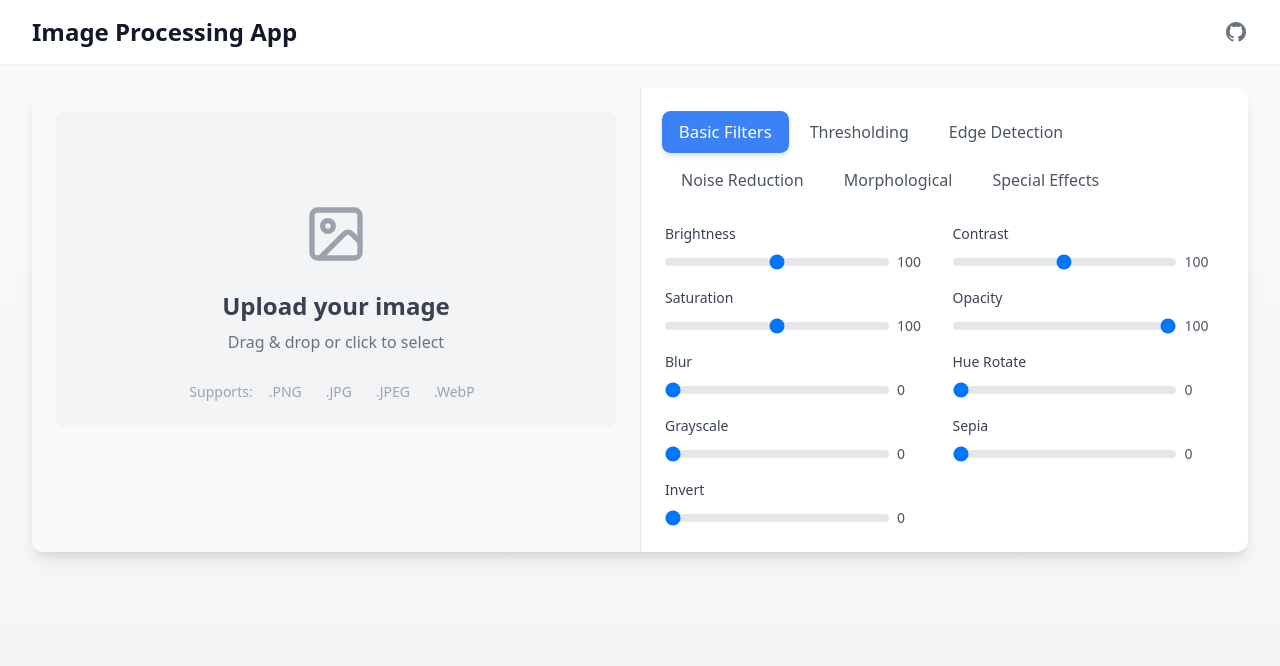
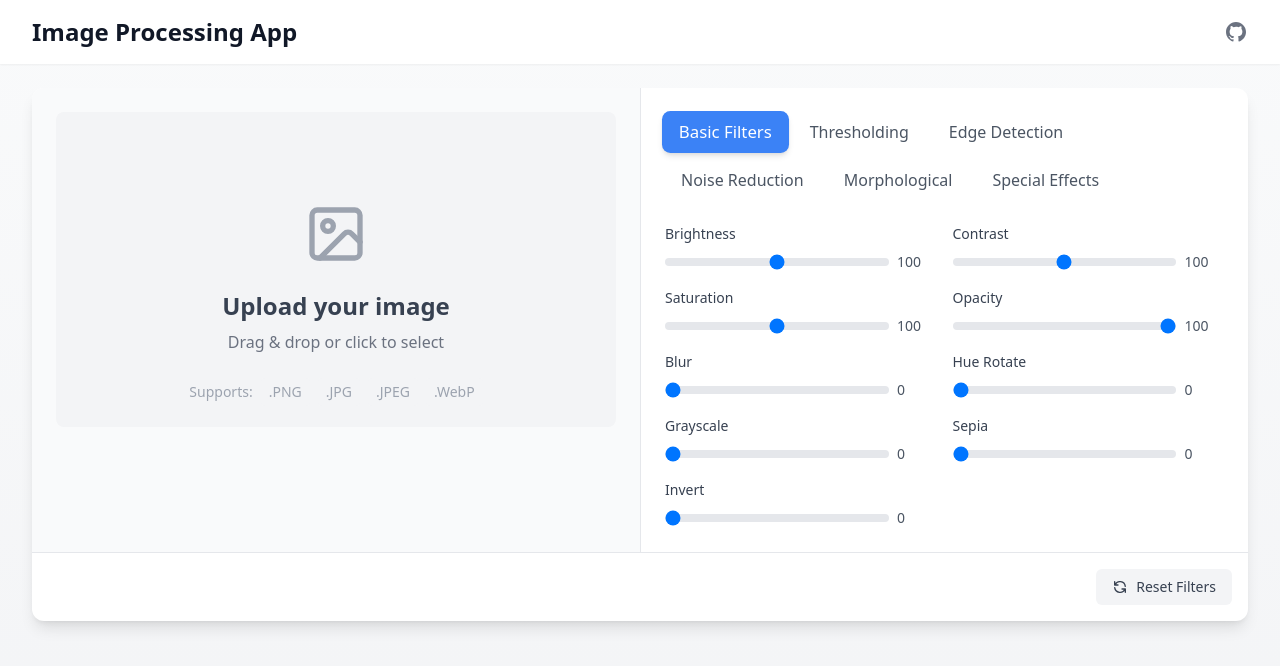
Before and after one commit to lord-rudra0/Image-processing-Web, a React (Vite) app: page / in a window 1280 px wide. Shown: the top 666 px of the page. Built offline with nearby package versions, Linux system fonts and the light colour scheme.

Commit message:
reset button fixed

```diff
--- a/src/components/FilterControls.jsx
+++ b/src/components/FilterControls.jsx
@@ -20,7 +20,7 @@ const FilterControls = ({
           className="flex items-center space-x-2 px-4 py-2 text-sm bg-gray-50 hover:bg-gray-100 text-gray-700 rounded-lg transition-colors"
         >
           <RotateCw className="w-4 h-4" />
-          <span>Reset All</span>
+          <span>Reset Filters</span>
         </button>
       </div>
 
--- a/src/components/ImageEditor.jsx
+++ b/src/components/ImageEditor.jsx
@@ -65,6 +65,7 @@ const ImageEditor = () => {
     strength: 0.5,
   });
   const [selectedFilter, setSelectedFilter] = useState(null);
+  const [originalImage, setOriginalImage] = useState(null);
 
   const applyFilter = async (filterType, params) => {
     try {
@@ -181,7 +182,9 @@ const ImageEditor = () => {
   const handleImageUpload = useCallback((file) => {
     const reader = new FileReader();
     reader.onloadend = () => {
-      setImage(reader.result);
+      const imageData = reader.result;
+      setImage(imageData);
+      setOriginalImage(imageData);
     };
     reader.readAsDataURL(file);
   }, []);
@@ -208,6 +211,37 @@ const ImageEditor = () => {
     </button>
   );
 
+  const resetFilters = () => {
+    setFilterValues({
+      // Basic Filters (CSS Filters)
+      brightness: 100,
+      contrast: 100,
+      saturation: 100,
+      opacity: 100,
+      blur: 0,
+      hueRotate: 0,
+      grayscale: 0,
+      sepia: 0,
+      invert: 0,
+
+      // Advanced Filters (Backend Processing)
+      threshold: 127,
+      blockSize: 11,
+      c: 2,
+      sigma: 2.0,
+      kernelSize: 5,
+      strength: 0.5,
+    });
+
+    setSelectedFilter(null);
+
+    if (image) {
+      if (originalImage) {
+        setImage(originalImage);
+      }
+    }
+  };
+
   return (
     <div className="bg-white rounded-xl shadow-lg overflow-hidden">
       <div className="grid grid-cols-1 lg:grid-cols-2">
@@ -231,10 +265,10 @@ const ImageEditor = () => {
             <div className="mt-4 flex justify-center space-x-4">
               <ActionButton
                 variant="danger"
-                onClick={() => setImage(null)}
+                onClick={resetFilters}
                 disabled={loading}
               >
-                Reset Image
+                Reset Filters
               </ActionButton>
               <ActionButton
                 variant="success"
@@ -347,6 +381,30 @@ const ImageEditor = () => {
         onClose={() => setSelectedFilter(null)}
         filterInfo={selectedFilter && filterInfo[selectedFilter] ? filterInfo[selectedFilter] : null}
       /> */}
+
+      {/* Add reset button */}
+      <div className="flex justify-end p-4 border-t border-gray-200">
+        <button
+          onClick={resetFilters}
+          className="flex items-center px-4 py-2 text-sm font-medium text-gray-700 bg-gray-100 hover:bg-gray-200 rounded-md transition-colors"
+          disabled={!image}
+        >
+          <svg
+            className="w-4 h-4 mr-2"
+            fill="none"
+            viewBox="0 0 24 24"
+            stroke="currentColor"
+          >
+            <path
+              strokeLinecap="round"
+              strokeLinejoin="round"
+              strokeWidth={2}
+              d="M4 4v5h.582m15.356 2A8.001 8.001 0 004.582 9m0 0H9m11 11v-5h-.581m0 0a8.003 8.003 0 01-15.357-2m15.357 2H15"
+            />
+          </svg>
+          Reset Filters
+        </button>
+      </div>
     </div>
   );
 };
```
